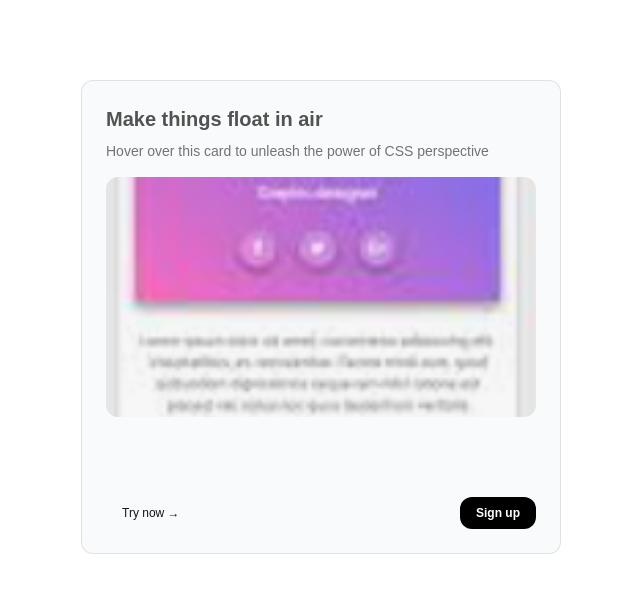
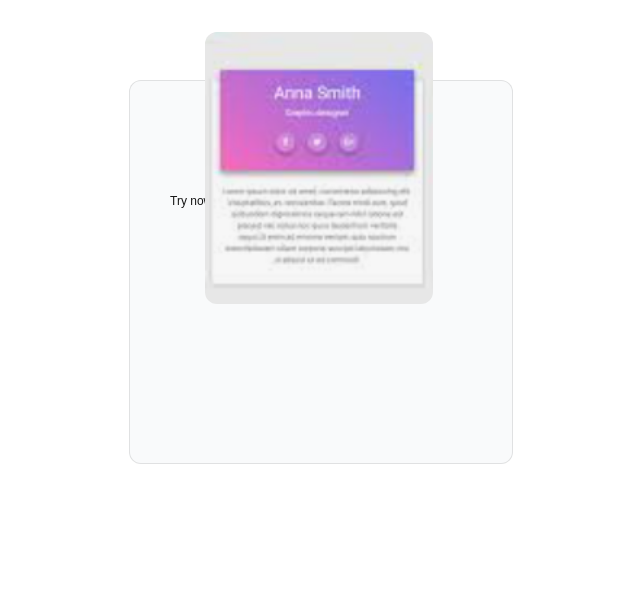
Before and after one commit to collinsmichealwebdevelopment/animation-project, a Next.js app: page / in a window 1280 px wide. Shown: the top 592 px of the page, without its empty margins (319-959 px from the left). Built offline with nearby package versions, Linux system fonts and the light colour scheme.

Commit message:
eight commit

```diff
--- a/app/page.tsx
+++ b/app/page.tsx
@@ -8,29 +8,17 @@ import { CardBody, CardContainer, CardItem } from "@/components/ui/3d-card";
 export default function Home() {
   return (
     <CardContainer className="inter-var">
-      <CardBody className="bg-gray-50 relative group/card  dark:hover:shadow-2xl dark:hover:shadow-emerald-500/[0.1] dark:bg-black dark:border-white/[0.2] border-black/[0.1] w-auto sm:w-[30rem] h-auto rounded-xl p-6 border  ">
-        <CardItem
-          translateZ="50"
-          className="text-xl font-bold text-neutral-600 dark:text-white"
-        >
-          Make things float in air
-        </CardItem>
-        <CardItem
-          as="p"
-          translateZ="60"
-          className="text-neutral-500 text-sm max-w-sm mt-2 dark:text-neutral-300"
-        >
-          Hover over this card to unleash the power of CSS perspective
-        </CardItem>
-        <CardItem translateZ="100" className="w-full mt-4">
+  <div className="flex flex-1 justify-end h-full items-end relative">
+    <CardItem translateZ="100" className="pl-3 z-10 relative absolute bottom-1/2 translate-y-1/2 right-20 w-60 h-60">
         <Image
           src="/image.png"
           height="1000"
           width="1000"
-            className="h-60 w-full object-cover rounded-xl group-hover/card:shadow-xl"
+          className="rounded-xl group-hover/card:shadow-xl"
           alt="thumbnail"
         />
     </CardItem>
+    <CardBody className="bg-gray-50 relative group/card dark:hover:shadow-2xl dark:hover:shadow-emerald-500/[0.1] dark:bg-black dark:border-white/[0.2] border-black/[0.1]  rounded-xl p-6 border ">
     <div className="flex justify-between items-center mt-20">
         <CardItem
           translateZ={20}
@@ -39,15 +27,10 @@ export default function Home() {
         >
           Try now →
         </CardItem>
-          <CardItem
-            translateZ={20}
-            as="button"
-            className="px-4 py-2 rounded-xl bg-black dark:bg-white dark:text-black text-white text-xs font-bold"
-          >
-            Sign up
-          </CardItem>
+
       </div>
     </CardBody>
+  </div>
 </CardContainer>
-  );
+  )
 }
```
Lines whose indentation alone changed are shown as unchanged.
